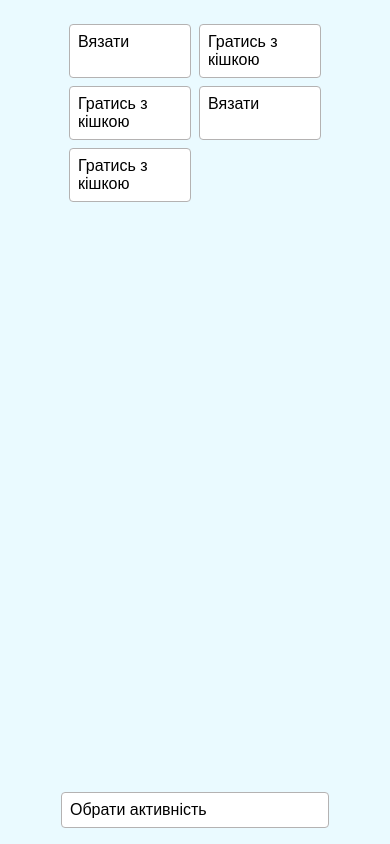
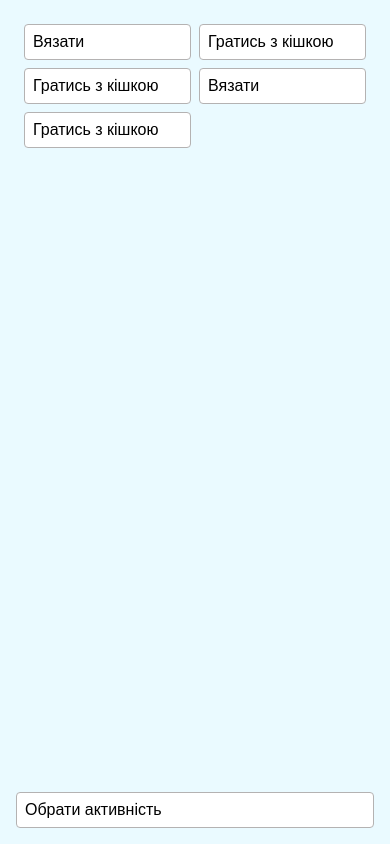
Before and after one commit to ivan-hryshko/action-selector, a Nuxt app: page / in a window 390 px wide. Built offline with nearby package versions, Linux system fonts and the light colour scheme.

Commit message:
feat: added media

```diff
--- a/app.vue
+++ b/app.vue
@@ -26,13 +26,13 @@
 <script setup>
 import { ref } from 'vue';
 
-const actionsList = [
+const actionsList = ref([
   'Вязати',
   'Гратись з кішкою',
   'Гратись з кішкою',
   'Вязати',
   'Гратись з кішкою',
-  ]
+])
 </script>
 
 <style lang="scss">
@@ -66,6 +66,18 @@ const actionsList = [
   background-color: white;
 }
 
+@media screen and (max-width: 768px) {
+  .main {
+    .container {
+      width: 100%;
+    }
+  }
+
+  .actions-list {
+    grid-template-columns: 1fr 1fr;
+  }
+}
+
 /* assets/css/reset.css */
 *,
 *::before,
```
